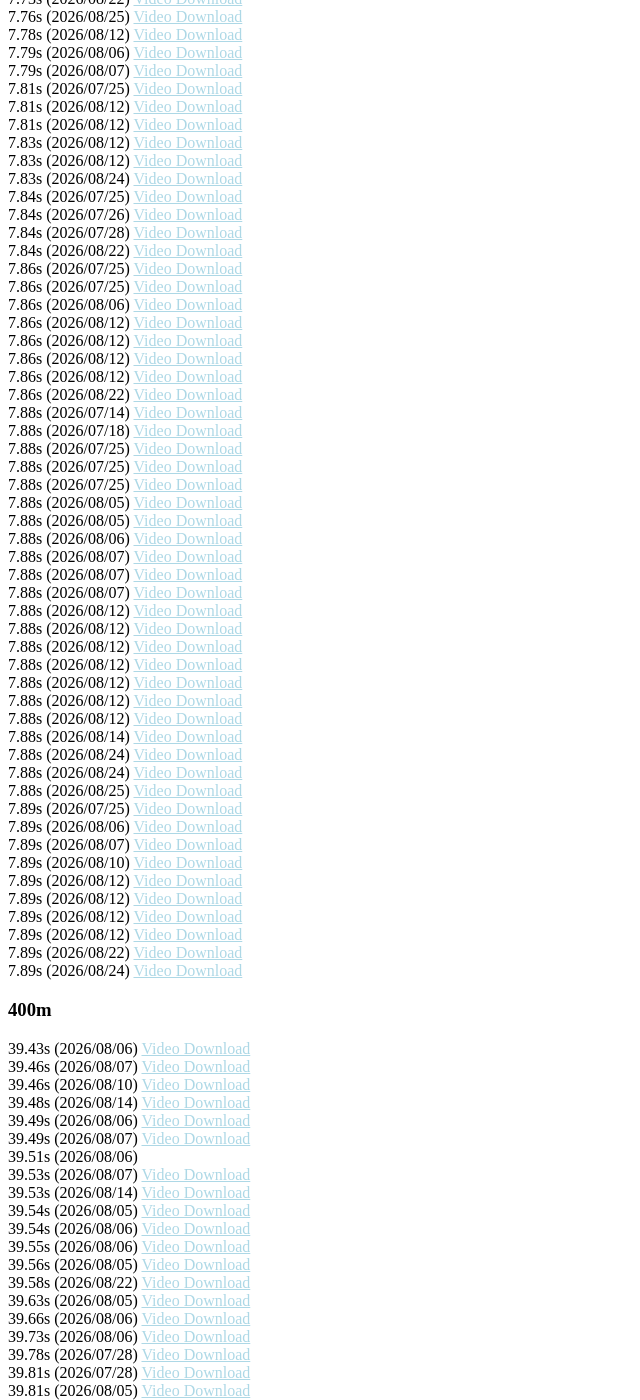
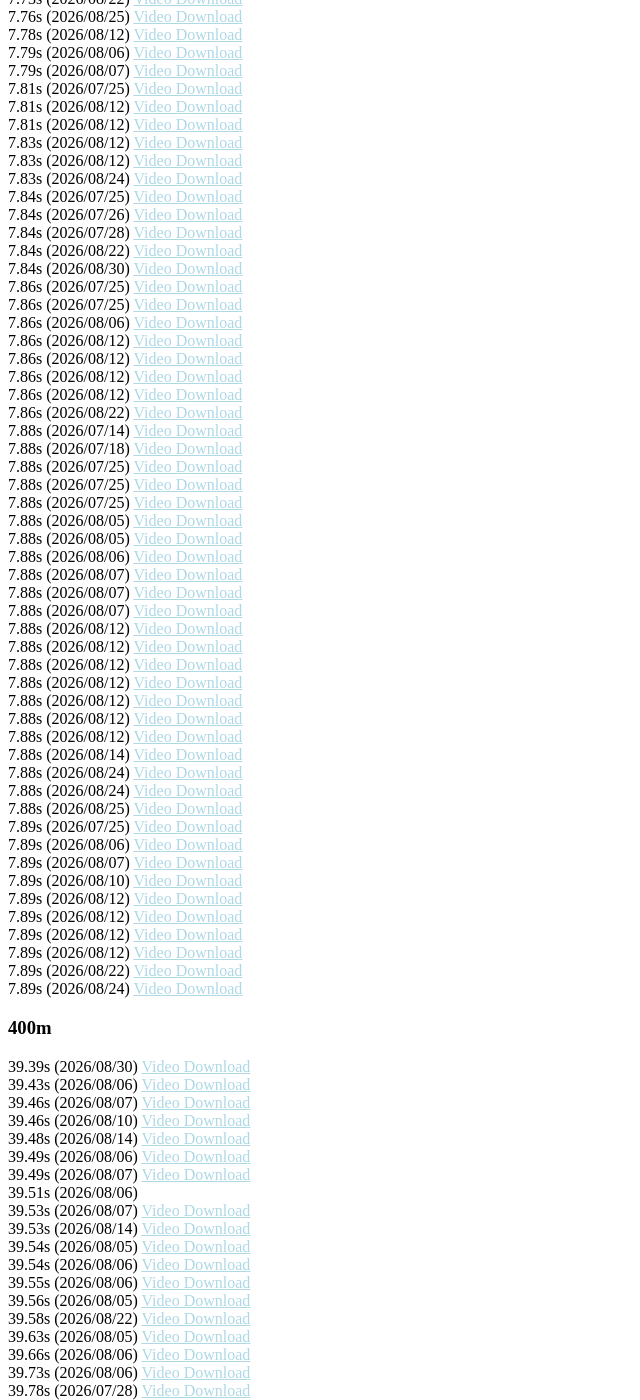
Before and after one commit to CareyRunboLi/CareyRunboLi.github.io, a Jekyll site: the page built from index.md, in a window 1280 px wide and 1400 px high, scrolled down 2985 px. Shown: the whole window, without its empty margins (0-640 px from the left). Built offline with Jekyll 4.4.1, drawn with Linux system fonts in a browser that asks for light colours; some web fonts are replaced; formulas are drawn with MathJax 3; a style sheet for code colours, icons or effects is not loaded; our own code applies the rules of GitHub Pages for plain Markdown files; some of the changed text lies outside the part shown.

Commit message:
Update trackandfield.md

```diff
--- a/_includes/trackandfield.md
+++ b/_includes/trackandfield.md
@@ -23,6 +23,7 @@
 7.84s (2026/07/26) <a href="https://runbolicarey.com/assets/TrackAndField/DeluxeTrackAndField_100m_7.84s_260726.mp4"><span>Video Download</span></a>
 7.84s (2026/07/28) <a href="https://runbolicarey.com/assets/TrackAndField/DeluxeTrackAndField_100m_7.84s_260728.mp4"><span>Video Download</span></a>
 7.84s (2026/08/22) <a href="https://runbolicarey.com/assets/TrackAndField/DeluxeTrackAndField_100m_7.84s_260822.mp4"><span>Video Download</span></a>
+7.84s (2026/08/30) <a href="https://runbolicarey.com/assets/TrackAndField/DeluxeTrackAndField_100m_7.84s_260830.mp4"><span>Video Download</span></a>
 7.86s (2026/07/25) <a href="https://runbolicarey.com/assets/TrackAndField/DeluxeTrackAndField_100m_7.86s_260725_1.mp4"><span>Video Download</span></a>
 7.86s (2026/07/25) <a href="https://runbolicarey.com/assets/TrackAndField/DeluxeTrackAndField_100m_7.86s_260725_2.mp4"><span>Video Download</span></a>
 7.86s (2026/08/06) <a href="https://runbolicarey.com/assets/TrackAndField/DeluxeTrackAndField_100m_7.86s_260806.mp4"><span>Video Download</span></a>
@@ -66,6 +67,7 @@
 
 ### 400m
 
+39.39s (2026/08/30) <a href="https://runbolicarey.com/assets/TrackAndField/DeluxeTrackAndField_400m_39.39s_260830_Lite.mp4"><span>Video Download</span></a>
 39.43s (2026/08/06) <a href="https://runbolicarey.com/assets/TrackAndField/DeluxeTrackAndField_400m_39.43s_260806_Lite.mp4"><span>Video Download</span></a>
 39.46s (2026/08/07) <a href="https://runbolicarey.com/assets/TrackAndField/DeluxeTrackAndField_400m_39.46s_260807_Lite.mp4"><span>Video Download</span></a>
 39.46s (2026/08/10) <a href="https://runbolicarey.com/assets/TrackAndField/DeluxeTrackAndField_400m_39.46s_260810_Lite.mp4"><span>Video Download</span></a>
@@ -95,6 +97,7 @@
 ### 110mh
 
 11.03s (2026/08/06) <a href="https://runbolicarey.com/assets/TrackAndField/DeluxeTrackAndField_110mh_11.03s_260806.mp4"><span>Video Download</span></a>
+11.03s (2026/08/30) <a href="https://runbolicarey.com/assets/TrackAndField/DeluxeTrackAndField_110mh_11.03s_260830.mp4"><span>Video Download</span></a>
 11.06s (2026/08/06) <a href="https://runbolicarey.com/assets/TrackAndField/DeluxeTrackAndField_110mh_11.06s_260806.mp4"><span>Video Download</span></a>
 11.08s (2026/08/18) <a href="https://runbolicarey.com/assets/TrackAndField/DeluxeTrackAndField_110mh_11.08s_260818.mp4"><span>Video Download</span></a>
 11.09s (2026/08/06) <a href="https://runbolicarey.com/assets/TrackAndField/DeluxeTrackAndField_110mh_11.09s_260806.mp4"><span>Video Download</span></a>
```
